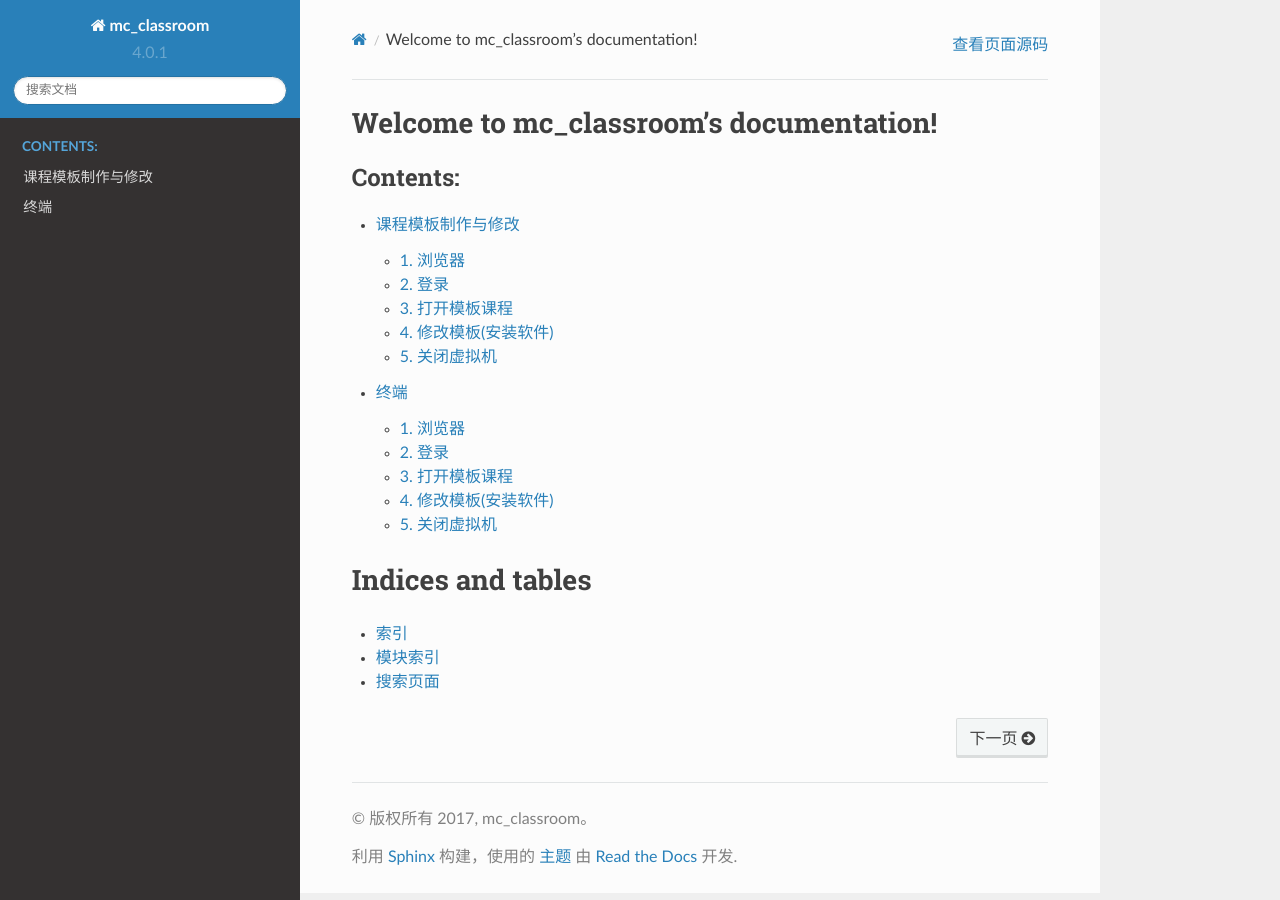
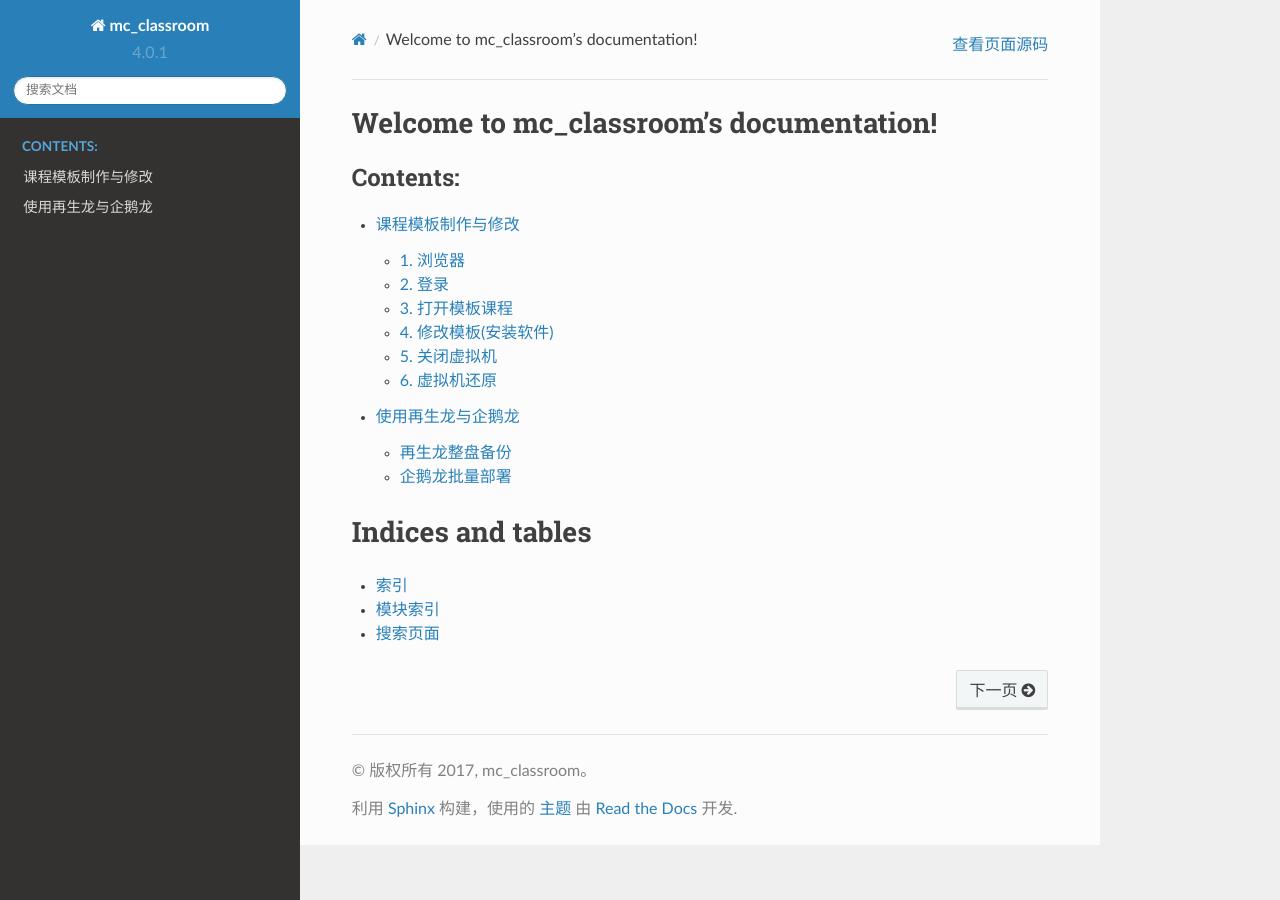
Before and after one commit to my-rds-store/mc_classroom, a Sphinx documentation site: the page built from source/index.rst, in a window 1280 px wide. Built offline with Sphinx 7.4.7 and the Read the Docs theme 2.0.0, drawn with Linux system fonts in a browser that asks for light colours.

Commit message:
添加再生龙与企鹅龙，使用说明

```diff
--- /dev/null
+++ b/source/clonezilla/clonezilla.rst
@@ -0,0 +1,26 @@
+再生龙整盘备份
+===============
+
+下载再生龙
+--------------
+`【再生龙下载地址】 <http://clonezilla.nchc.org.tw/clonezilla-live/download/>`_
+
+
+如何整盘备份
+--------------
+
+.. image:: images/clonezilla_01.png
+       :height: 643px
+       :width: 484 px
+       :scale: 110%
+       :alt: alternate text
+       :align: center
+
+通过ssh备份到服务器(192.168.5.166)目录/home/partimage/
+
+.. image:: images/clonezilla_1.gif
+       :height: 735px
+       :width: 466px
+       :scale: 130%
+       :alt: alternate text
+       :align: center
--- /dev/null
+++ b/source/clonezilla/drbl.rst
@@ -0,0 +1,53 @@
+企鹅龙批量部署
+===============
+
+
+下载企鹅龙
+------------
+
+`【企鹅龙下载地址】 <http://drbl.nchc.org.tw/download/>`_
+
+
+如何批量部署
+-------------
+
+.. image:: images/drbl_1.png
+       :height: 643px
+       :width: 484 px
+       :scale: 110%
+       :alt: alternate text
+       :align: center
+
+.. image:: images/drbl_01.gif
+       :scale: 100%
+       :alt: alternate text
+       :align: center
+
+挂载U盘
+^^^^^^^^
+
+.. image:: images/drbl_02.gif
+       :scale: 100%
+       :alt: alternate text
+       :align: center
+
+配置Server
+^^^^^^^^^^^
+
+.. image:: images/drbl_03.gif
+       :scale: 100%
+       :alt: alternate text
+       :align: center
+
+.. image:: images/drbl_04.gif
+       :scale: 100%
+       :alt: alternate text
+       :align: center
+
+终端Pxe启动
+^^^^^^^^^^^
+
+.. image:: images/drbl_05.gif
+       :scale: 100%
+       :alt: alternate text
+       :align: center
--- /dev/null
+++ b/source/clonezilla/index.rst
@@ -0,0 +1,9 @@
+使用再生龙与企鹅龙
+===================
+
+.. toctree::
+   :maxdepth: 3
+   :caption: 目录:
+
+   clonezilla
+   drbl
--- a/source/conf.py
+++ b/source/conf.py
@@ -104,7 +104,8 @@
 # Add any paths that contain custom static files (such as style sheets) here,
 # relative to this directory. They are copied after the builtin static files,
 # so a file named "default.css" will overwrite the builtin "default.css".
-html_static_path = ['_static']
+#html_static_path = ['_static']
+html_static_path = []
 
 
 # -- Options for HTMLHelp output ------------------------------------------
--- a/source/index.rst
+++ b/source/index.rst
@@ -12,10 +12,7 @@
    :caption: Contents:
 
    mc_web/mc_web
-   mc_terminal/mc_terminal
-
-
-
+   clonezilla/index
 
 Indices and tables
 ==================
--- a/source/mc_terminal/mc_terminal.rst
+++ /dev/null
@@ -1,69 +0,0 @@
-==================
-终端
-==================
-
-----------
-1. 浏览器
-----------
-
-推荐使用 **Chrome** 浏览器,登录云教室管理台
-
-.. image:: ../images/01_chrome_url.png
-
---------
-2. 登录
---------
-
-1) 初始账户
-----------------
-
-* 用户名: **admin**
-* 密  码: **admin**
-
-2) 登录窗口
-----------------
-.. image:: ../images/login.png
-
-3) 第一次登录
-----------------
-
-高级选项
-^^^^^^^^^^^^^^^^
-若是第一次打开,选择 **高级**
-
-.. image:: ../images/02_1.png
-
-继续前往
-^^^^^^^^^^^^^^^^
-点击 **继续前往...(不安全)**
-
-.. image:: ../images/02_2.png
-
------------------------
-3. 打开模板课程
------------------------
-
-选择课程标签
--------------
-
-.. image:: ../images/04.png
-
-打开模板
--------------
-
-.. image:: ../images/05.png
-.. image:: ../images/win_start_precess.png
-
------------------------
-4. 修改模板(安装软件)
------------------------
-(略)
-
--------------------
-5. 关闭虚拟机
--------------------
-
-**模板课程修改完毕后,一定要关机**
-
-.. image:: ../images/poweroff_01.png
-.. image:: ../images/poweroff_02.png
--- a/source/mc_web/mc_web.rst
+++ b/source/mc_web/mc_web.rst
@@ -9,6 +9,9 @@
 推荐使用 **Chrome** 浏览器,登录云教室管理台
 
 .. image:: ../images/01_chrome_url.png
+       :scale: 100%
+       :alt: alternate text
+       :align: center
 
 --------
 2. 登录
@@ -23,6 +26,9 @@
 2) 登录窗口
 ----------------
 .. image:: ../images/login.png
+       :scale: 100%
+       :alt: alternate text
+       :align: center
 
 3) 第一次登录
 ----------------
@@ -32,12 +38,18 @@
 若是第一次打开,选择 **高级**
 
 .. image:: ../images/02_1.png
+       :scale: 100%
+       :alt: alternate text
+       :align: center
 
 继续前往
 ^^^^^^^^^^^^^^^^
 点击 **继续前往...(不安全)**
 
 .. image:: ../images/02_2.png
+       :scale: 100%
+       :alt: alternate text
+       :align: center
 
 -----------------------
 3. 打开模板课程
@@ -47,12 +59,21 @@
 -------------
 
 .. image:: ../images/04.png
+       :scale: 100%
+       :alt: alternate text
+       :align: center
 
 打开模板
 -------------
 
 .. image:: ../images/05.png
+       :scale: 100%
+       :alt: alternate text
+       :align: center
 .. image:: ../images/win_start_precess.png
+       :scale: 60%
+       :alt: alternate text
+       :align: center
 
 -----------------------
 4. 修改模板(安装软件)
@@ -66,4 +87,26 @@
 **模板课程修改完毕后,一定要关机**
 
 .. image:: ../images/poweroff_01.png
+       :scale: 100%
+       :alt: alternate text
+       :align: center
 .. image:: ../images/poweroff_02.png
+       :scale: 100%
+       :alt: alternate text
+       :align: center
+
+-------------------
+6. 虚拟机还原
+-------------------
+
+对单台终端，进行恢复。
+
+* 第一步 : 登录云教室管理台，　点击：　资源－虚拟机
+* 第二步 : 选择所属教室，终端类型选择学生，点击搜索
+* 第三步 : 找到，对应的终端编号。将虚拟机删除。
+* 第四步 : 对应学生终端，点击图标，即可正常使用虚拟机。
+
+.. image:: ../images/del_terminal.gif
+       :scale: 120%
+       :alt: alternate text
+       :align: center
```
Also changed, not shown: source/clonezilla/images/clonezilla_01.png (added), source/clonezilla/images/drbl_01.gif (added), source/clonezilla/images/drbl_02.gif (added), source/clonezilla/images/drbl_04.gif (added), source/clonezilla/images/drbl_1.png (added), source/images/del_terminal.gif (added), 4 other files.
